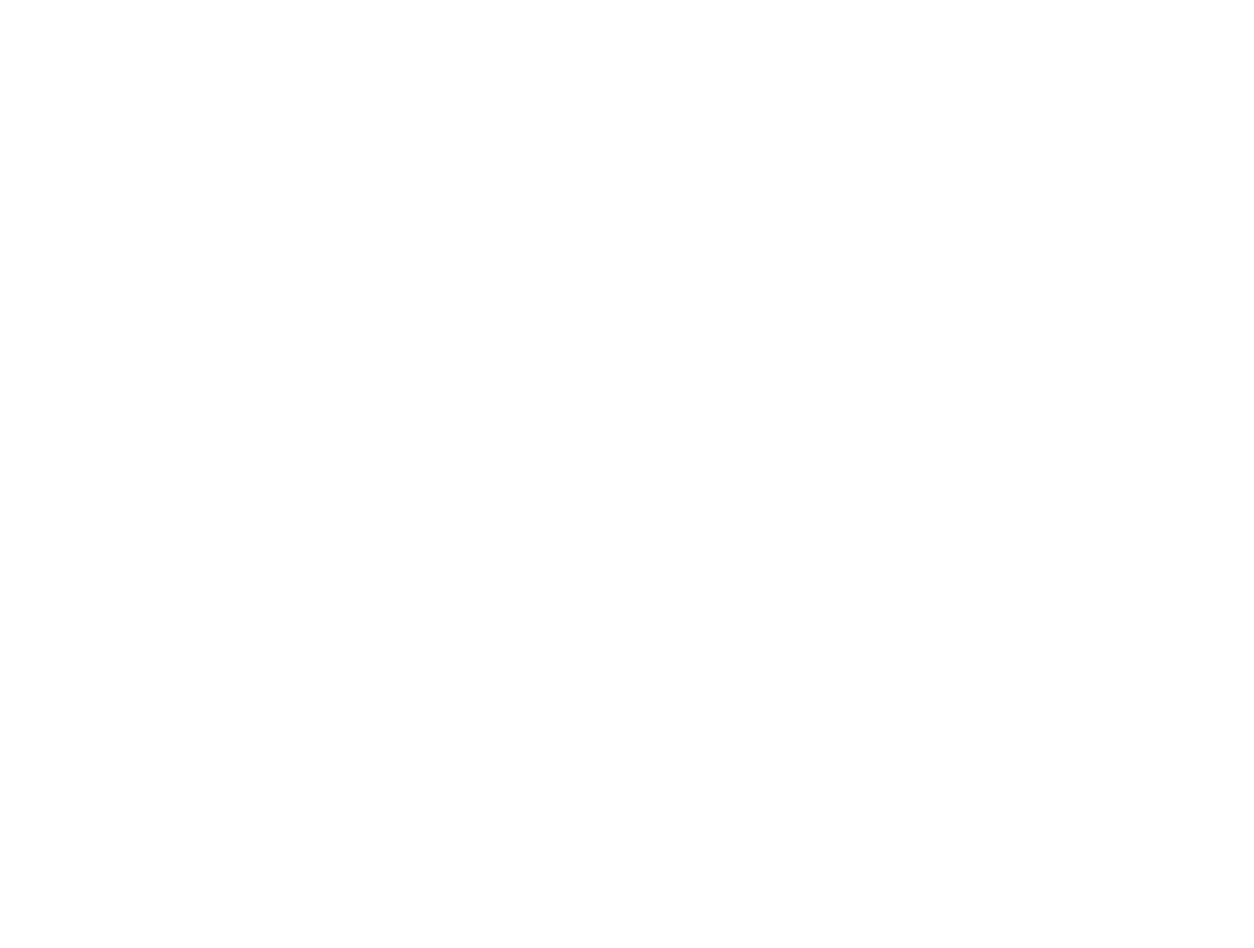
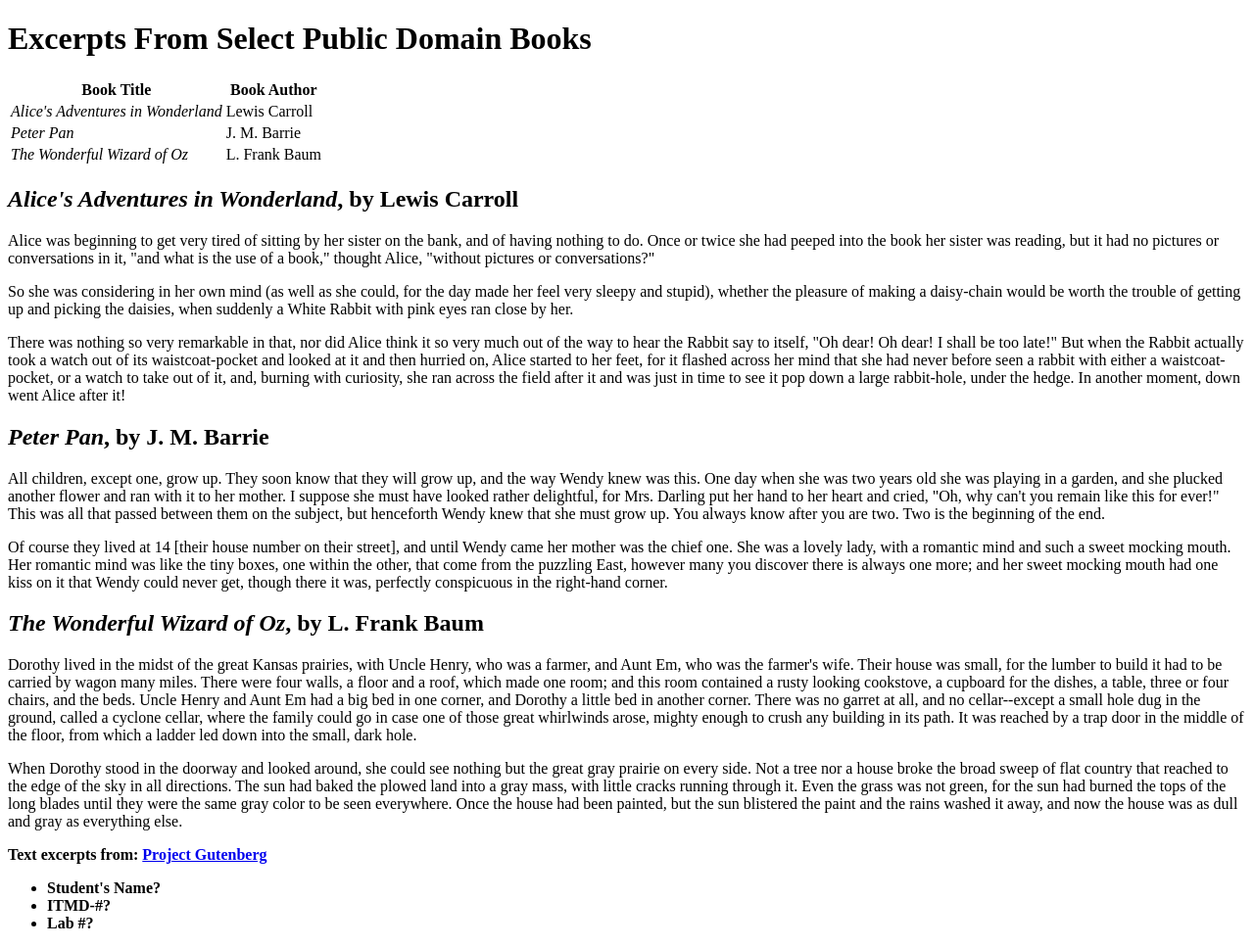
Before and after one commit to cadenh10/webdev_lab3, a plain HTML site: page index.html in a window 1280 px wide. Shown: the whole page at 98% size. Before the commit the page ends 800 px from the top, so only its background shows below. Drawn offline with Linux system fonts and the light colour scheme.

Commit message:
added the source text

```diff
--- a/index.html
+++ b/index.html
@@ -2,9 +2,43 @@
 <html lang="en">
 <head>
   <meta charset="utf-8">
-  <title>Excerpts From Select Public Domain Books</title>
- </head>
- <body>
-
+    <title>Excerpts From Select Public Domain Books</title>
+</head>
+<body>
+  <h1>Excerpts From Select Public Domain Books</h1>
+  <table>
+    <tr>
+      <th>Book Title</th>
+      <th>Book Author</th>
+    </tr>
+    <tr>
+      <td><em>Alice's Adventures in Wonderland</em></td>
+      <td>Lewis Carroll</td>
+    </tr>
+    <tr>
+      <td><em>Peter Pan</em></td>
+      <td>J. M. Barrie</td>
+    </tr>
+    <tr>
+      <td><em>The Wonderful Wizard of Oz</em></td>
+      <td>L. Frank Baum</td>
+    </tr>
+  </table>
+  <h2><em>Alice's Adventures in Wonderland</em>, by Lewis Carroll</h2>
+  <p>Alice was beginning to get very tired of sitting by her sister on the bank, and of having nothing to do. Once or twice she had peeped into the book her sister was reading, but it had no pictures or conversations in it, "and what is the use of a book," thought Alice, "without pictures or conversations?"</p>
+  <p>So she was considering in her own mind (as well as she could, for the day made her feel very sleepy and stupid), whether the pleasure of making a daisy-chain would be worth the trouble of getting up and picking the daisies, when suddenly a White Rabbit with pink eyes ran close by her.</p>
+  <p>There was nothing so very remarkable in that, nor did Alice think it so very much out of the way to hear the Rabbit say to itself, "Oh dear! Oh dear! I shall be too late!" But when the Rabbit actually took a watch out of its waistcoat-pocket and looked at it and then hurried on, Alice started to her feet, for it flashed across her mind that she had never before seen a rabbit with either a waistcoat-pocket, or a watch to take out of it, and, burning with curiosity, she ran across the field after it and was just in time to see it pop down a large rabbit-hole, under the hedge. In another moment, down went Alice after it!</p>
+  <h2><em>Peter Pan</em>, by J. M. Barrie</h2>
+  <p>All children, except one, grow up. They soon know that they will grow up, and the way Wendy knew was this. One day when she was two years old she was playing in a garden, and she plucked another flower and ran with it to her mother. I suppose she must have looked rather delightful, for Mrs. Darling put her hand to her heart and cried, "Oh, why can't you remain like this for ever!" This was all that passed between them on the subject, but henceforth Wendy knew that she must grow up. You always know after you are two. Two is the beginning of the end.</p>
+  <p>Of course they lived at 14 [their house number on their street], and until Wendy came her mother was the chief one. She was a lovely lady, with a romantic mind and such a sweet mocking mouth. Her romantic mind was like the tiny boxes, one within the other, that come from the puzzling East, however many you discover there is always one more; and her sweet mocking mouth had one kiss on it that Wendy could never get, though there it was, perfectly conspicuous in the right-hand corner.</p>
+  <h2><em>The Wonderful Wizard of Oz</em>, by L. Frank Baum</h2>
+  <p>Dorothy lived in the midst of the great Kansas prairies, with Uncle Henry, who was a farmer, and Aunt Em, who was the farmer's wife.  Their house was small, for the lumber to build it had to be carried by wagon many miles.  There were four walls, a floor and a roof, which made one room; and this room contained a rusty looking cookstove, a cupboard for the dishes, a table, three or four chairs, and the beds.  Uncle Henry and Aunt Em had a big bed in one corner, and Dorothy a little bed in another corner.  There was no garret at all, and no cellar--except a small hole dug in the ground, called a cyclone cellar, where the family could go in case one of those great whirlwinds arose, mighty enough to crush any building in its path.  It was reached by a trap door in the middle of the floor, from which a ladder led down into the small, dark hole.</p>
+  <p>When Dorothy stood in the doorway and looked around, she could see nothing but the great gray prairie on every side.  Not a tree nor a house broke the broad sweep of flat country that reached to the edge of the sky in all directions.  The sun had baked the plowed land into a gray mass, with little cracks running through it.  Even the grass was not green, for the sun had burned the tops of the long blades until they were the same gray color to be seen everywhere.  Once the house had been painted, but the sun blistered the paint and the rains washed it away, and now the house was as dull and gray as everything else.</p>
+  <p><strong>Text excerpts from: <a href="http://www.gutenberg.org">Project Gutenberg</a></strong></p>
+  <ul>
+    <li><strong>Student's Name?</strong></li>
+    <li><strong>ITMD-#?</strong></li>
+    <li><strong>Lab #?</strong></li>
+  </ul>
  </body>
  </html>
```
